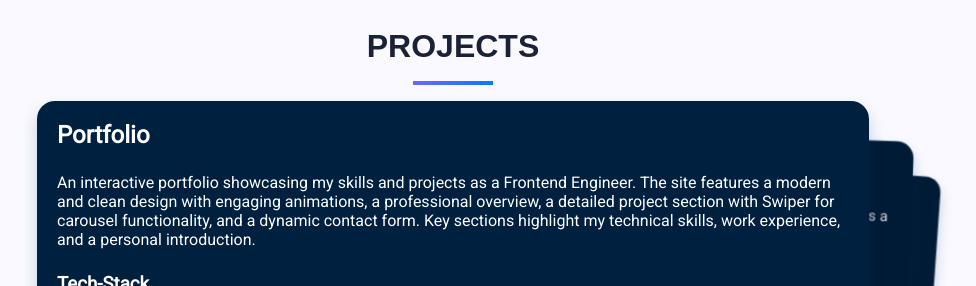
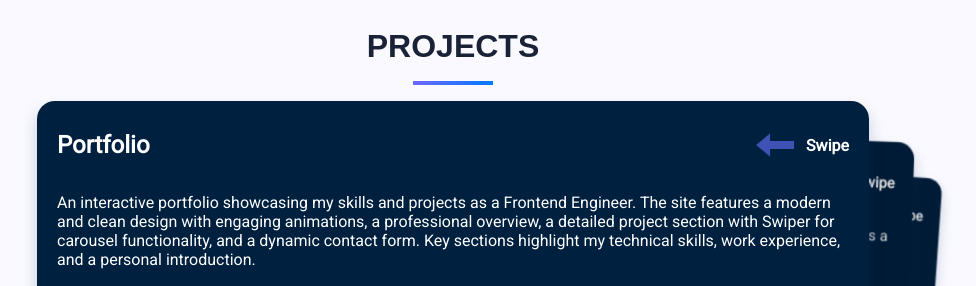
Before and after one commit to dhirendrakumar9032/Dhirendra_Portfolio, a React (Create React App) app: page / in a window 1280 px wide. Shown: the part 2700-2986 px from the top of the page, without its empty margins (187-1163 px from the left). Built offline with nearby package versions, Linux system fonts and the light colour scheme; a web font is replaced by a local one.

Commit message:
git commit -m added swipe icon on project card

```diff
--- a/src/components/Navbar/index.scss
+++ b/src/components/Navbar/index.scss
@@ -44,7 +44,6 @@
     img {
       width: 30px;
       cursor: pointer;transition: background-color 0.9s ease;
-      background-color: transparent;
 
     }
   }
--- a/src/components/Projects/index.scss
+++ b/src/components/Projects/index.scss
@@ -1,4 +1,14 @@
 @import "../../variables";
+
+@keyframes moveLeft {
+  0% {
+    transform: translateX(0);
+  }
+
+  100% {
+    transform: translateX(-20px);
+  }
+}
 
 .projects {
   padding-top: 80px;
@@ -42,8 +52,24 @@
       padding: 20px;
       color: white;
 
-      h1 {
-        font-size: 1.5rem;
+      .project-title {
+        display: flex;
+        justify-content: space-between;
+        align-items: center;
+
+        .swipe-left {
+          display: flex;
+          align-items: center;
+          font-weight: bold;
+
+          .left-arrow{
+            animation: moveLeft 0.8s infinite alternate;
+          }
+        }
+
+        h1 {
+          font-size: 1.5rem;
+        }
       }
 
       p {
@@ -97,11 +123,11 @@
 
             &:hover {
               background-color: #1c1e21;
+            }
           }
         }
       }
     }
-  }
 
     .imageSection {
       height: 340px;
--- a/src/components/Projects/index.tsx
+++ b/src/components/Projects/index.tsx
@@ -1,50 +1,64 @@
-import React, { useRef, useState } from "react";
-// Import Swiper React components
+import { Carousel } from "antd";
 import { Swiper, SwiperSlide } from "swiper/react";
-
-// Import Swiper styles
+import { EffectCards } from "swiper/modules";
 import "swiper/css";
 import "swiper/css/effect-cards";
+import { ProjectType, projects } from "../Projects/projectsData";
+import leftArrow from "../../resources/icons/left-arrow.png";
 import "./index.scss";
 
-// import required modules
-import { EffectCards } from "swiper/modules";
-import { ProjectType, projects } from "../Projects/projectsData";
-import { Carousel } from "antd";
-
-const  Projects=()=> {
-
+const Projects = () => {
   const renderProjectCard = (project: ProjectType) => (
     <SwiperSlide key={project.id}>
-
       <div className="infoSection">
+        <div className="project-title">
           <h1 className="project-title">{project.title}</h1>
+          <div className="swipe-left">
+            <img className="left-arrow" src={leftArrow} alt="frontend" />
+            Swipe
+          </div>
+        </div>
         <p className="project-description">{project.description}</p>
         <div className="technologySection">
           <h3>Tech-Stack</h3>
           <div className="tech-stack">
             {project.technology.map((tech, idx) => (
-                    <span key={idx} className="tech-pill">{tech}</span>
+              <span key={idx} className="tech-pill">
+                {tech}
+              </span>
             ))}
           </div>
         </div>
         <div className="buttons">
-                <a href={project.liveDemoUrl} target="_blank" rel="noreferrer" className="button liveDemoButton">Live Demo</a>
-                <a href={project.githubUrl} target="_blank" rel="noreferrer" className="button githubButton">GitHub Repo</a>
+          <a
+            href={project.liveDemoUrl}
+            target="_blank"
+            rel="noreferrer"
+            className="button liveDemoButton"
+          >
+            Live Demo
+          </a>
+          <a
+            href={project.githubUrl}
+            target="_blank"
+            rel="noreferrer"
+            className="button githubButton"
+          >
+            GitHub Repo
+          </a>
         </div>
       </div>
       <Carousel autoplay autoplaySpeed={3000}>
-
-            {project.projectImgLinks.map(link =><div className="imageSection">
+        {project.projectImgLinks.map((link) => (
+          <div className="imageSection">
             <img
               src={link}
               key={link}
               alt="Project background"
               className="backgroundImage"
             />
-
-            </div>)}
-
+          </div>
+        ))}
       </Carousel>
     </SwiperSlide>
   );
@@ -63,10 +77,9 @@
         loop={true}
       >
         {projects.map(renderProjectCard)}
-
       </Swiper>
     </div>
   );
-}
+};
 
 export default Projects;
```
Also changed, not shown: src/resources/icons/left-arrow.png (added). Lines whose indentation alone changed are shown as unchanged.
